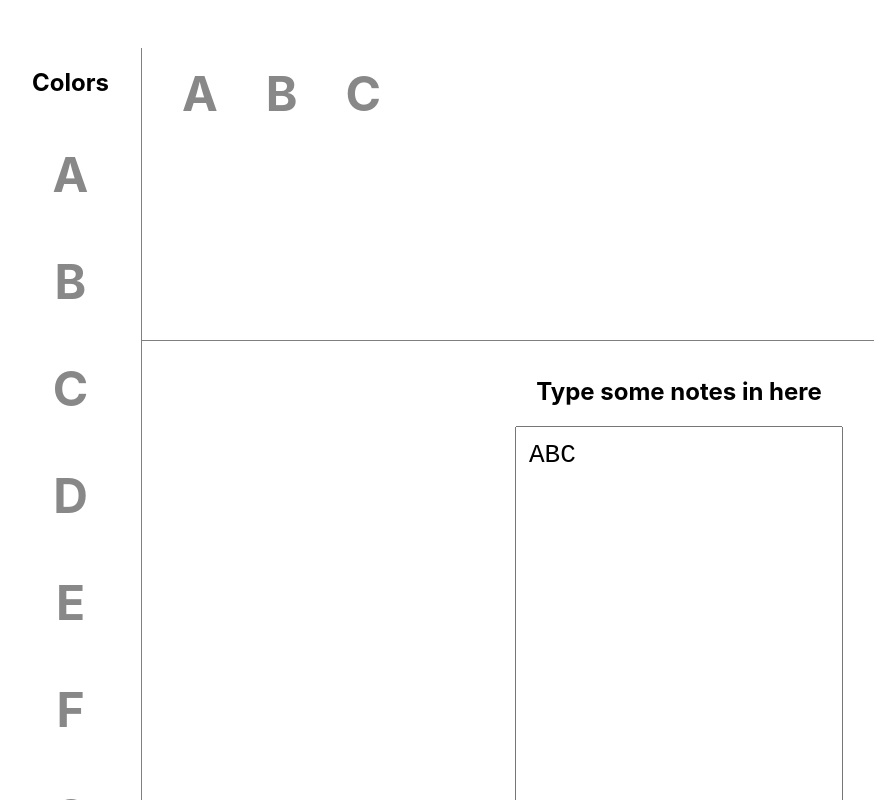
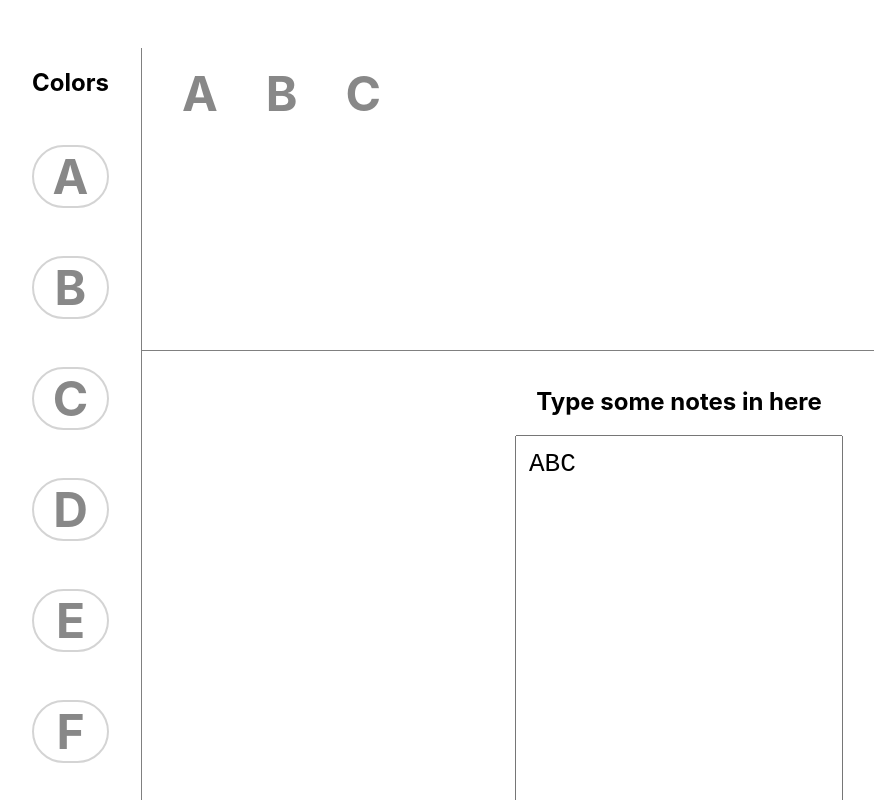
Before and after one commit to RocketPuppy/music-reder, a React (Create React App) app: page / in a window 1280 px wide. Shown: the top 800 px of the page, without its empty margins (48-922 px from the left). Built offline with nearby package versions, Linux system fonts and the light colour scheme; the HTML template or start-up script is replaced by a standard one.

Commit message:
Distinguish color pickers as more button like

```diff
--- a/src/App.css
+++ b/src/App.css
@@ -47,6 +47,8 @@
 #note-color-picker .note {
     cursor: pointer;
     user-select: none;
+    border: 2px solid rgba(40,40,40,0.2);
+    border-radius: 50px;
 }
 
 #notes .note {
```
